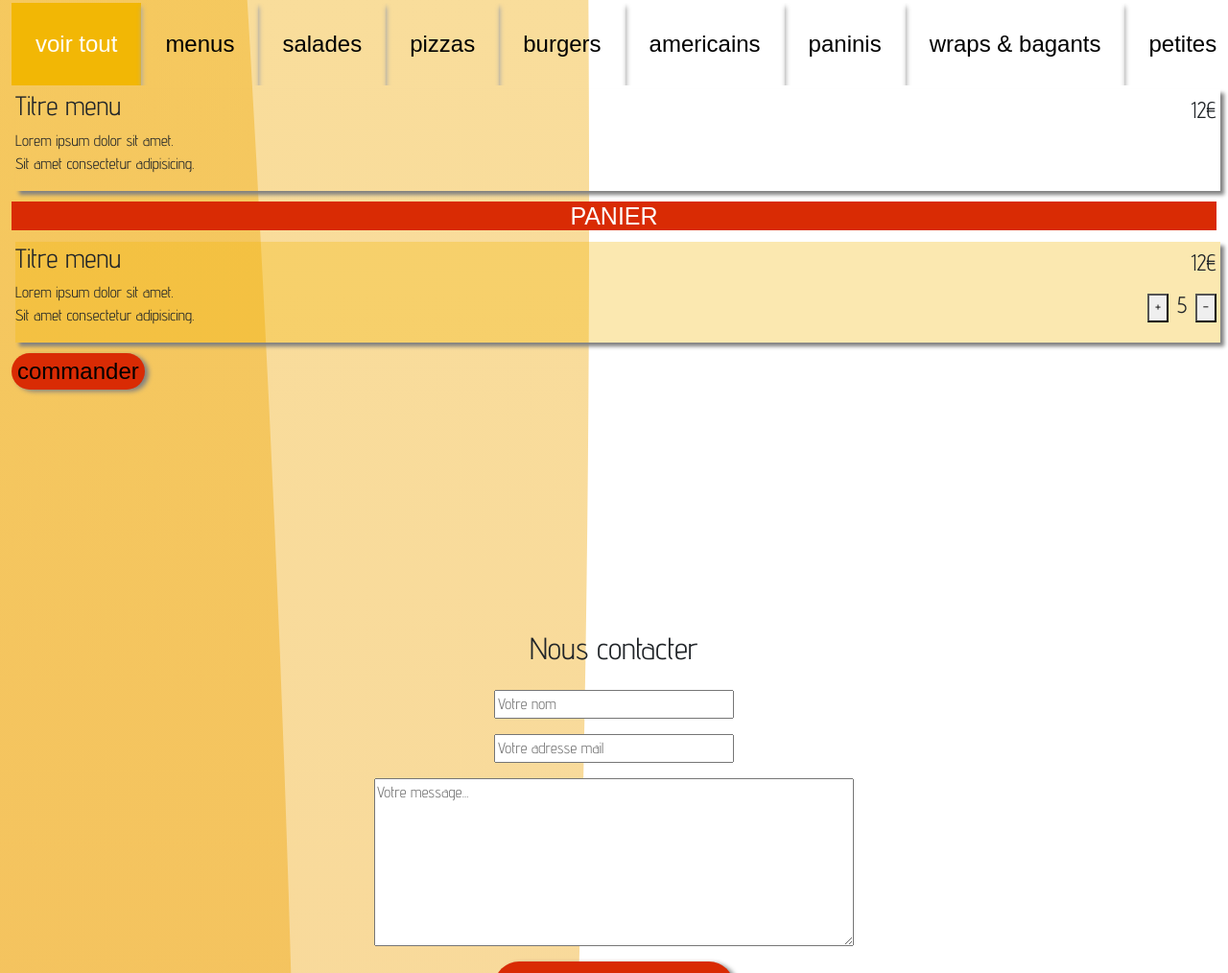
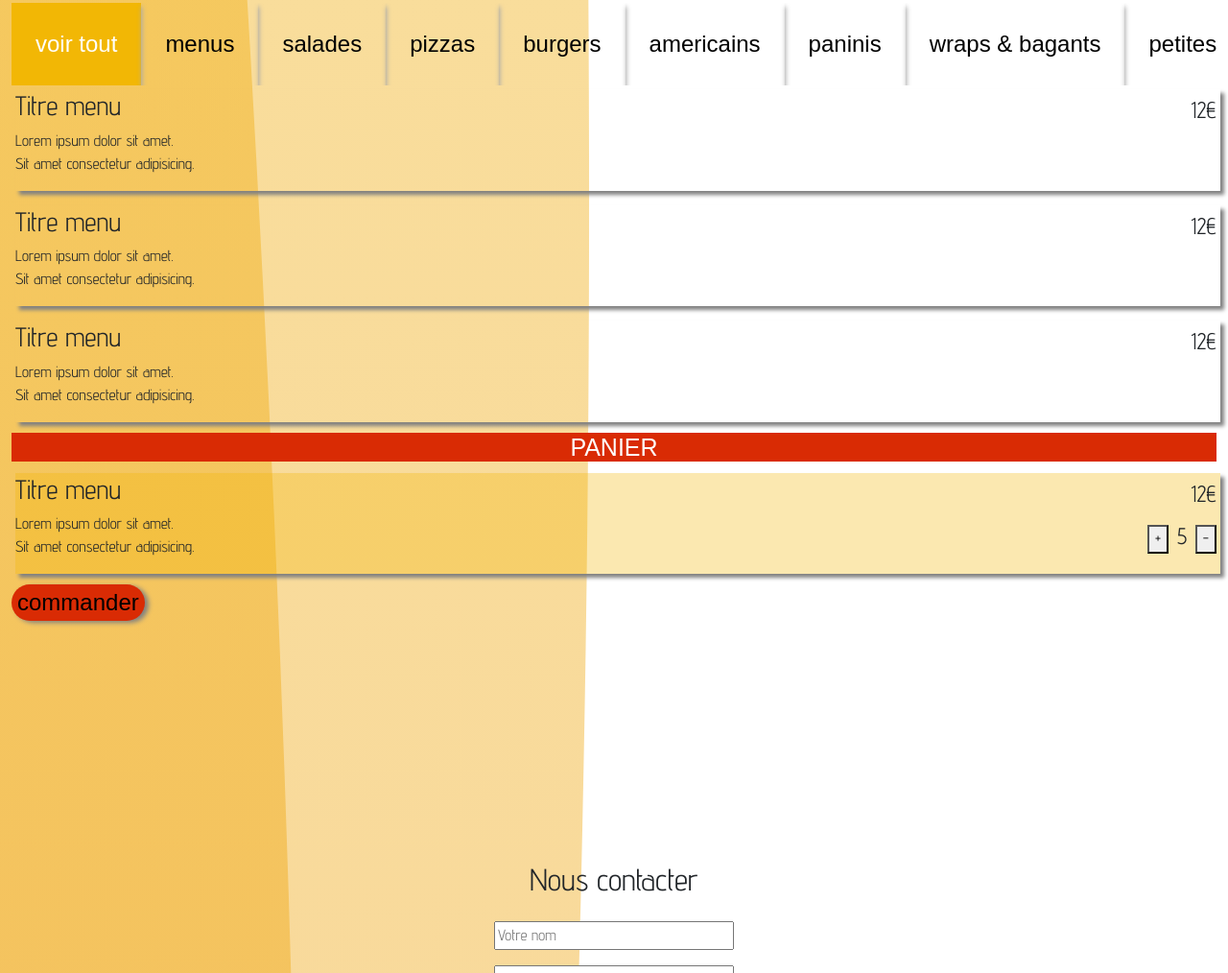
Before and after one commit to laurentbasset/maquetteLucas, a plain HTML site: page index.html in a window 1280 px wide. Shown: the part 1612-2626 px from the top of the page at 96% size. Drawn offline with nearby package versions, Linux system fonts and the light colour scheme; no server answers; a web font is replaced by a local one.

Commit message:
ajout de plusieurs elements de menu

```diff
--- a/index.html
+++ b/index.html
@@ -149,6 +149,36 @@
                 </div>
             </div>
 
+            <!-- element de commande -->
+            <div class="elmenu">
+                <div class="infosMenu" onclick="toggleMenu(this);">
+                    <h3>Titre menu</h3>
+                    <p>Lorem ipsum dolor sit amet.<br>
+                    Sit amet consectetur adipisicing.</p>
+                </div>
+                <div class="price">12€</div>
+                <div class="ctrlMenu">
+                    <span class="qte">0</span>
+                    <button class="btn btn-success"onclick=addToBasket(this);>+</button>
+                    <button class="btn btn-danger" onclick=removeFromBasket(this);>-</button>
+                </div>
+            </div>
+
+            <!-- element de commande -->
+            <div class="elmenu">
+                <div class="infosMenu" onclick="toggleMenu(this);">
+                    <h3>Titre menu</h3>
+                    <p>Lorem ipsum dolor sit amet.<br>
+                    Sit amet consectetur adipisicing.</p>
+                </div>
+                <div class="price">12€</div>
+                <div class="ctrlMenu">
+                    <span class="qte">0</span>
+                    <button class="btn btn-success"onclick=addToBasket(this);>+</button>
+                    <button class="btn btn-danger" onclick=removeFromBasket(this);>-</button>
+                </div>
+            </div>
+
         </article>
 
         <!-- commande -->
```
